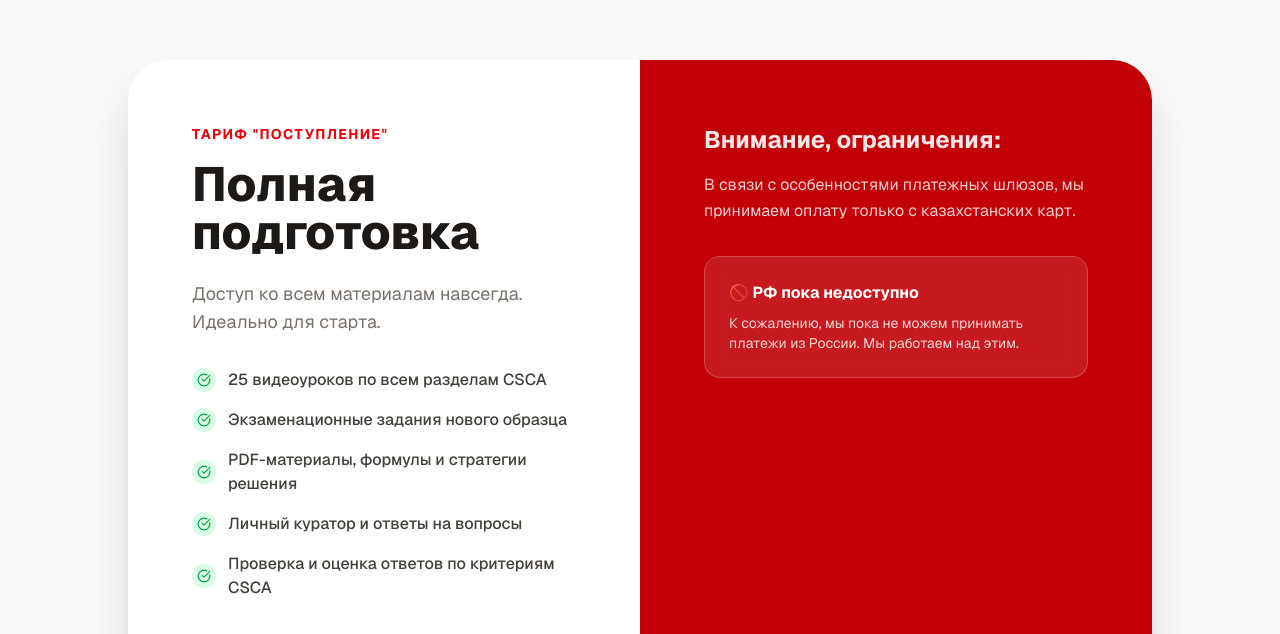
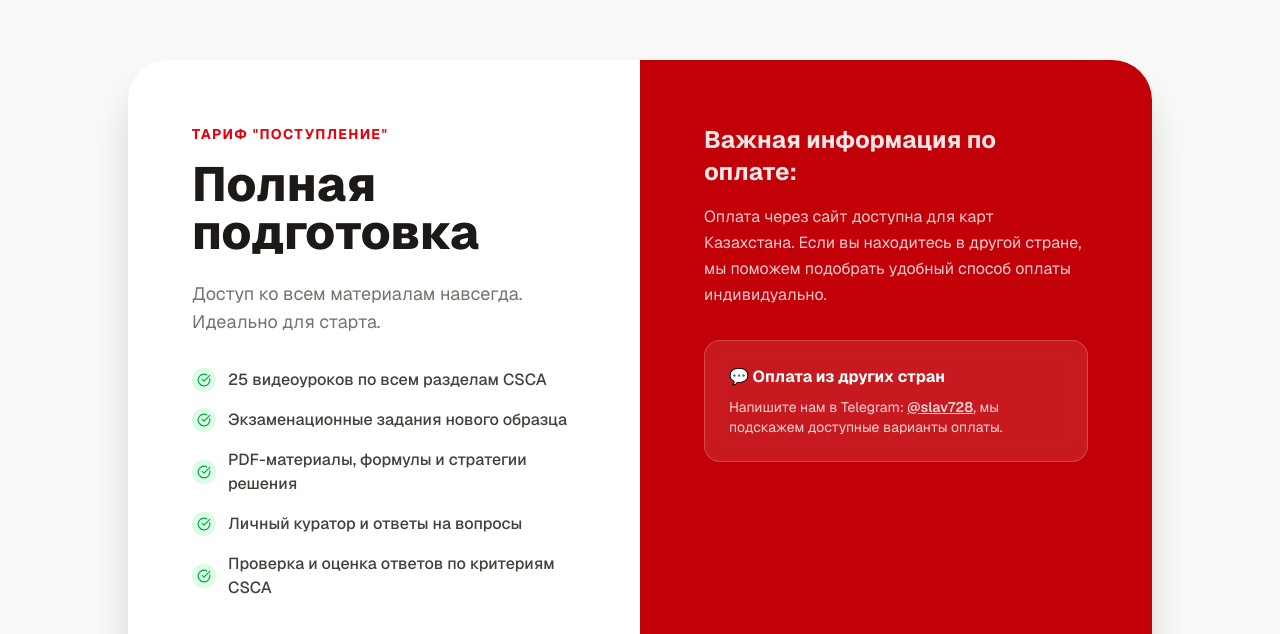
Before and after one commit to victorfomich/csca, a Next.js app: page / in a window 1280 px wide. Shown: the part 1470-2104 px from the top of the page. Built offline with nearby package versions, Linux system fonts and the light colour scheme.

Commit message:
add more

```diff
--- a/app/page.tsx
+++ b/app/page.tsx
@@ -135,7 +135,8 @@ export default function Home() {
                 Начать обучение <ArrowRight className="group-hover:translate-x-1 transition" />
               </button>
               <div className="text-stone-400 text-sm font-medium">
-                🇷🇺 РФ пока не доступно <br/> 🇰🇿 Только KZ карты
+                Для оплаты из других стран<br />
+                свяжитесь с нами в Telegram: <a href="https://t.me/slav728" target="_blank" rel="noopener noreferrer" className="font-semibold text-red-700">@slav728</a>
               </div>
             </div>
           </FadeIn>
@@ -221,14 +222,16 @@ export default function Home() {
 
             <div className="bg-red-700 p-12 md:p-16 text-white flex flex-col justify-between relative overflow-hidden">
               <div className="relative z-10">
-                <h4 className="text-2xl font-bold mb-4 opacity-90">Внимание, ограничения:</h4>
+                <h4 className="text-2xl font-bold mb-4 opacity-90">Важная информация по оплате:</h4>
                 <p className="opacity-80 mb-8 leading-relaxed">
-                  В связи с особенностями платежных шлюзов, мы принимаем оплату только с казахстанских карт.
+                  Оплата через сайт доступна для карт Казахстана. Если вы находитесь в другой стране,
+                  мы поможем подобрать удобный способ оплаты индивидуально.
                 </p>
                 <div className="bg-white/10 backdrop-blur-sm p-6 rounded-2xl border border-white/20">
-                  <div className="font-bold mb-2 flex items-center gap-2">🚫 РФ пока недоступно</div>
+                  <div className="font-bold mb-2 flex items-center gap-2">💬 Оплата из других стран</div>
                   <p className="text-sm opacity-80">
-                    К сожалению, мы пока не можем принимать платежи из России. Мы работаем над этим.
+                    Напишите нам в Telegram: <a href="https://t.me/slav728" target="_blank" rel="noopener noreferrer" className="underline font-semibold">@slav728</a>,
+                    мы подскажем доступные варианты оплаты.
                   </p>
                 </div>
               </div>
```
